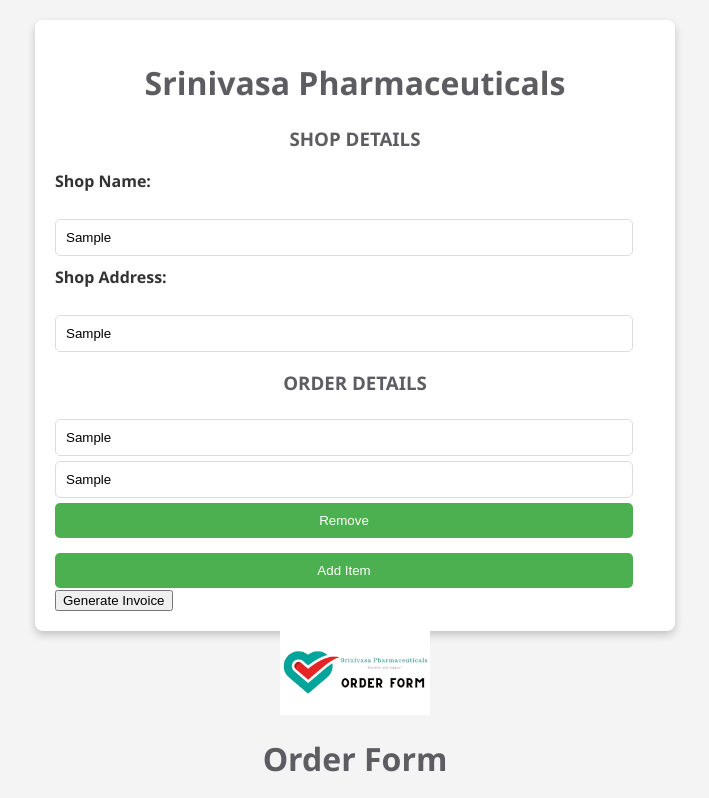
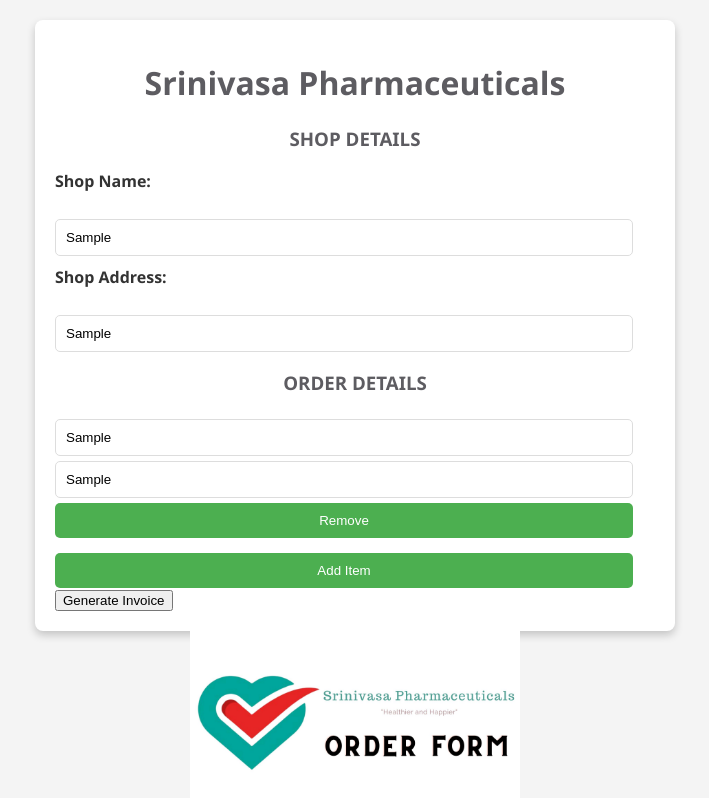
Before and after one commit to VenkateshGOWDA1223/orders-srinivasa, a plain HTML site: page index.html in a window 1280 px wide. Both pictures are taken after typing "Sample", "Sample", "Sample", "Sample" into the empty fields and a click on the button "Generate Invoice". Shown: the top 798 px of the page, without its empty margins (285-994 px from the left). Drawn offline with Linux system fonts and the light colour scheme.

Commit message:
Update index.html

```diff
--- a/index.html
+++ b/index.html
@@ -48,7 +48,7 @@
             background-color: #45a049;
         }
         .invoice-logo {
-            width: 150px;
+            width: 330px;
             height: auto;
             display: block;
             margin: 0 auto;
```
